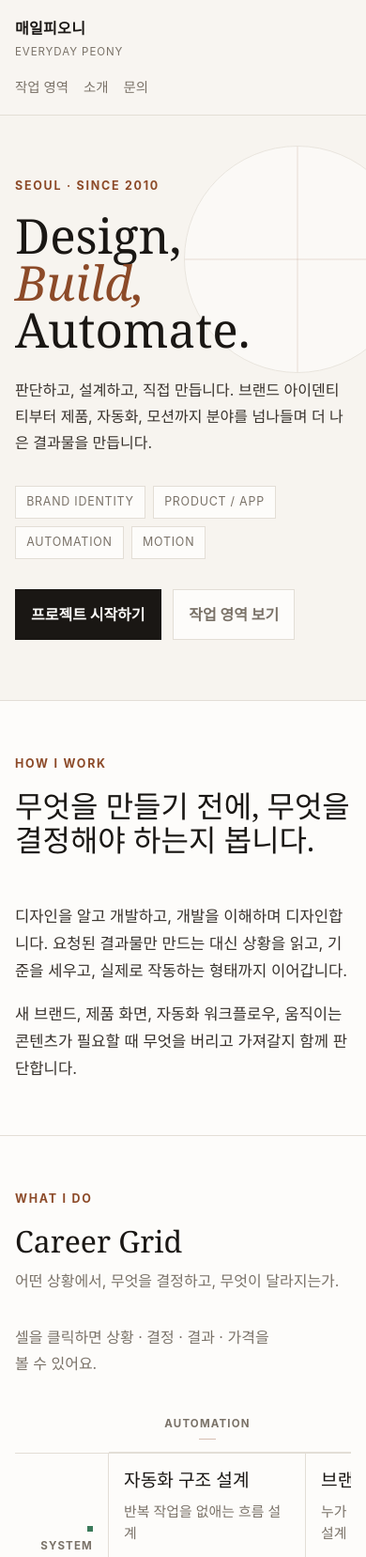
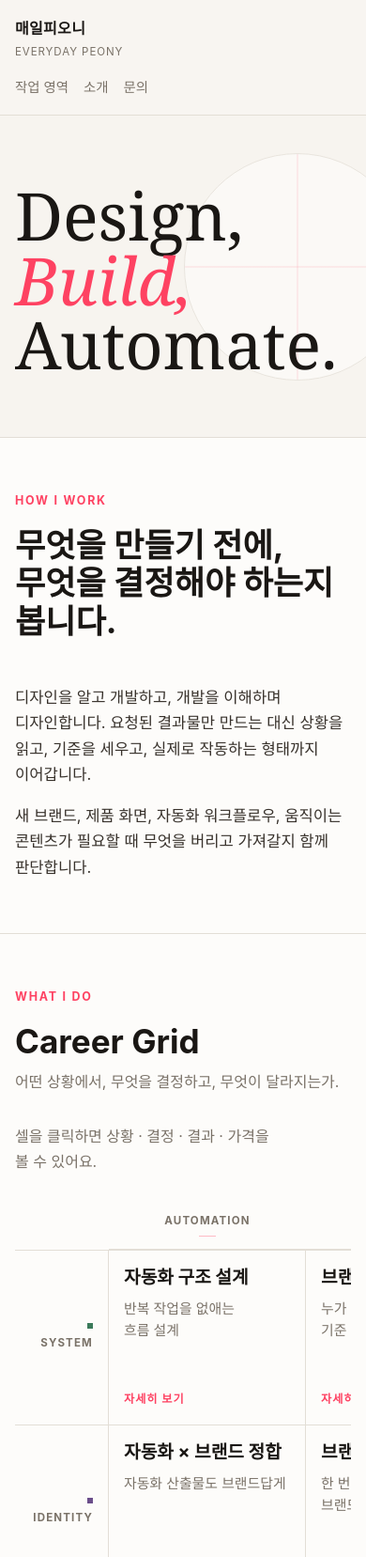
Before and after one commit to thePeony/peonyhome, a website: page index.html in a window 390 px wide. Shown: the top 1657 px of the page at 94% size. Drawn offline with Linux system fonts and the light colour scheme.

Commit message:
Update hero typography and accent color

```diff
--- a/index.html
+++ b/index.html
@@ -43,26 +43,11 @@
     <main id="content">
       <section class="hero" id="top">
         <div class="container hero-inner">
-          <p class="eyebrow">Seoul · Since 2010</p>
           <h1>
             Design,<br />
             <em>Build,</em><br />
             Automate.
           </h1>
-          <p class="lead">
-            판단하고, 설계하고, 직접 만듭니다. 브랜드 아이덴티티부터 제품,
-            자동화, 모션까지 분야를 넘나들며 더 나은 결과물을 만듭니다.
-          </p>
-          <div class="hero-pills" aria-label="작업 키워드">
-            <span>Brand Identity</span>
-            <span>Product / App</span>
-            <span>Automation</span>
-            <span>Motion</span>
-          </div>
-          <div class="cta-row">
-            <a class="btn primary" href="#contact">프로젝트 시작하기</a>
-            <a class="btn ghost" href="#work">작업 영역 보기</a>
-          </div>
         </div>
       </section>
 
--- a/styles.css
+++ b/styles.css
@@ -6,11 +6,12 @@
   --body: #38322c;
   --muted: #7a7268;
   --soft: #b8b0a6;
-  --accent: #8c4a28;
+  --accent: #fe4262;
   --line: #e3ded6;
   --system: #3b7a5a;
   --identity: #6b4e8a;
   --asset: #3a6b9a;
+  --content-font: "Pretendard", "Noto Sans KR", -apple-system, BlinkMacSystemFont, "Segoe UI", sans-serif;
 }
 
 * { box-sizing: border-box; }
@@ -21,8 +22,10 @@ body {
   margin: 0;
   color: var(--ink);
   background: var(--bg);
-  font-family: "Pretendard", "Noto Sans KR", -apple-system, BlinkMacSystemFont, "Segoe UI", sans-serif;
+  font-family: var(--content-font);
   line-height: 1.75;
+  word-break: keep-all;
+  overflow-wrap: normal;
 }
 
 a { color: inherit; }
@@ -79,6 +82,7 @@ a { color: inherit; }
   font-size: 0.72rem;
   letter-spacing: 0.08em;
   text-transform: uppercase;
+  word-break: normal;
 }
 
 .nav-list {
@@ -99,10 +103,10 @@ a { color: inherit; }
 .nav-list a:hover { color: var(--accent); }
 
 .hero {
-  min-height: calc(100vh - 74px);
+  min-height: calc(82vh - 74px);
   display: flex;
   align-items: end;
-  padding: 5rem 0 4.5rem;
+  padding: 5rem 0 5.5rem;
   overflow: hidden;
 }
 
@@ -139,8 +143,17 @@ a { color: inherit; }
 h1,
 h2,
 h3,
-p {
-  overflow-wrap: anywhere;
+p,
+li,
+a,
+span,
+label,
+input,
+select,
+textarea,
+button {
+  word-break: keep-all;
+  overflow-wrap: normal;
 }
 
 h1 {
@@ -149,6 +162,7 @@ h1 {
   font-size: clamp(3.2rem, 9vw, 7rem);
   font-weight: 400;
   line-height: 0.98;
+  word-break: normal;
 }
 
 h1 em,
@@ -179,6 +193,7 @@ h2 em {
   font-size: 0.78rem;
   letter-spacing: 0.06em;
   text-transform: uppercase;
+  word-break: normal;
 }
 
 .cta-row {
@@ -237,9 +252,9 @@ h2 em {
 
 h2 {
   margin: 0;
-  font-family: Georgia, "Times New Roman", serif;
+  font-family: var(--content-font);
   font-size: clamp(2rem, 4vw, 3.2rem);
-  font-weight: 400;
+  font-weight: 700;
   line-height: 1.15;
 }
 
@@ -292,6 +307,7 @@ h2 {
   padding: 0 0.7rem 0.8rem;
   text-align: center;
   text-transform: uppercase;
+  word-break: normal;
 }
 
 .x-label-accent {
@@ -337,6 +353,7 @@ h2 {
   line-height: 1.5;
   text-align: right;
   text-transform: uppercase;
+  word-break: normal;
 }
 
 .y-dot {
@@ -372,9 +389,11 @@ h2 {
 }
 
 .cell-title {
-  font-family: Georgia, "Times New Roman", serif;
+  font-family: var(--content-font);
   font-size: 1.2rem;
+  font-weight: 700;
   line-height: 1.3;
+  text-wrap: pretty;
 }
 
 .cell-desc {
@@ -382,6 +401,7 @@ h2 {
   color: var(--muted);
   font-size: 0.93rem;
   line-height: 1.55;
+  text-wrap: pretty;
 }
 
 .cell-cta {
@@ -474,9 +494,9 @@ h2 {
 
 .stats strong {
   display: block;
-  font-family: Georgia, "Times New Roman", serif;
+  font-family: var(--content-font);
   font-size: 2.3rem;
-  font-weight: 400;
+  font-weight: 700;
 }
 
 .stats span {
@@ -505,6 +525,8 @@ h2 {
 
 .skill-list strong {
   font-weight: 700;
+  word-break: normal;
+  overflow-wrap: anywhere;
 }
 
 .contact {
@@ -585,8 +607,9 @@ h2 {
 }
 
 .done-title {
-  font-family: Georgia, "Times New Roman", serif;
+  font-family: var(--content-font);
   font-size: 2rem;
+  font-weight: 700;
   line-height: 1.2;
   margin-top: 0.5rem;
 }
@@ -609,6 +632,7 @@ h2 {
   padding: 0.85rem 0;
   border-bottom: 1px solid var(--line);
   color: var(--body);
+  overflow-wrap: anywhere;
 }
 
 .contact-info span {
@@ -694,8 +718,9 @@ h2 {
 .ptag-col { color: var(--accent); }
 
 .panel-title {
-  font-family: Georgia, "Times New Roman", serif;
+  font-family: var(--content-font);
   font-size: clamp(2rem, 5vw, 3rem);
+  font-weight: 700;
   line-height: 1.1;
 }
 
@@ -800,7 +825,7 @@ h2 {
 
   .hero {
     min-height: auto;
-    padding: 4rem 0;
+    padding: 4.5rem 0 4rem;
   }
 
   .hero-inner::after {
@@ -811,6 +836,22 @@ h2 {
 
   .section {
     padding: 3.5rem 0;
+  }
+
+  h1 {
+    font-size: clamp(3rem, 18vw, 5.8rem);
+  }
+
+  h2 {
+    font-size: clamp(1.8rem, 9vw, 2.6rem);
+  }
+
+  .copy-stack,
+  .section-intro,
+  .section-note,
+  .panel-sec-text,
+  .d-list {
+    line-height: 1.65;
   }
 
   .section-head,
```
